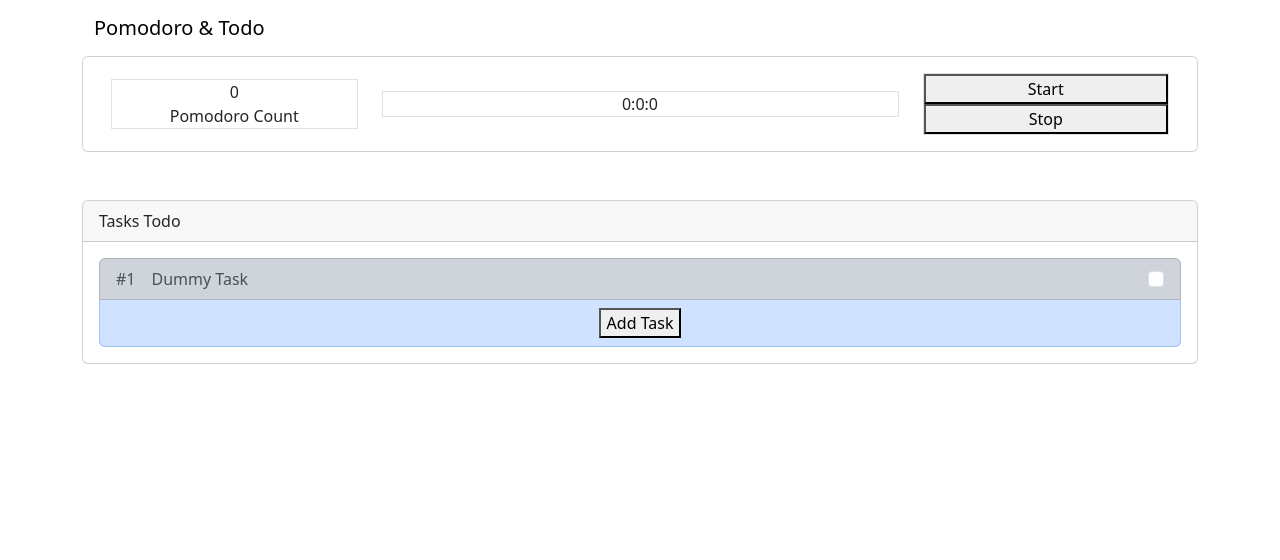
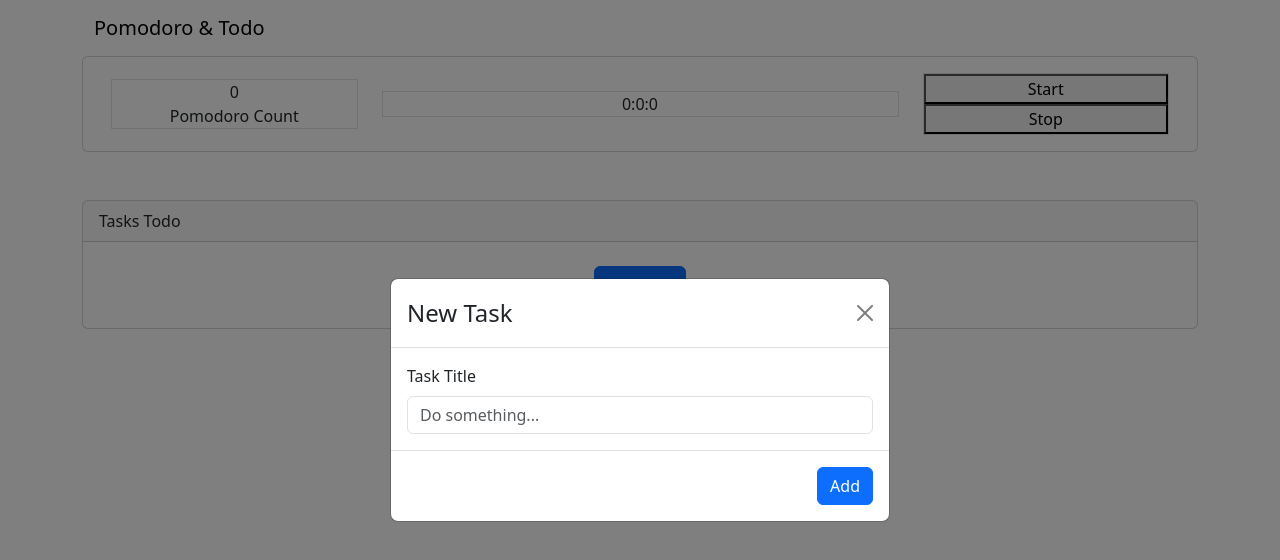
Before and after one commit to Jek08/pomodoro-todo-app, a React (Create React App) app: page / in a window 1280 px wide. Both pictures are taken after a click on the button "Add Task". Shown: the top 560 px of the page. Built offline with nearby package versions, Linux system fonts and the light colour scheme.

Commit message:
Add dialog for creating new task
rename ModalDialog to be clearer

add methods to handle creating new task and open-close new task dialog

add state to trigger dialog open-close

styling

```diff
--- a/src/app/viewmodel/TodoListViewModel.ts
+++ b/src/app/viewmodel/TodoListViewModel.ts
@@ -3,13 +3,14 @@ import ViewModel from "commons/base/ViewModel";
 interface Task {
   id: number;
   title: string;
-  dueTime: Date;
+  dueTime?: Date;
   isDone: boolean;
 };
 
 class TodoListState {
   tasks: Task[] = new Array<Task>();
   isAllTaskDone: boolean = false;
+  showAddTaskDialog: boolean = false;
 }
 
 class TodoListViewModel extends ViewModel<TodoListState> {
@@ -17,31 +18,25 @@ class TodoListViewModel extends ViewModel<TodoListState> {
     super(new TodoListState());
   }
 
-  addTask(newTask: Task): Promise<Task> {
-    return new Promise((resolve, reject) => {
-      if (newTask.id) {
-        this.state.tasks.push(newTask);
-        resolve(newTask);
-      } else {
-        reject(`New Task doesn't have id. Task: ${newTask}`);
-      }
-    });
+  addTask(taskTitle: string){
+    const newTask: Task = {
+      id: this.state.tasks.length + 1,
+      title: taskTitle,
+      isDone: false
+    }
+    this.emit((currentState) => {
+      currentState.tasks.push(newTask);
+    })
   }
 
-  setTaskDone(id: number): Promise<Task> {
-    return new Promise((resolve, reject) => {
-      let taskId = -1;
-
-      for (let task of this.state.tasks) {
+  setTaskDone(id: number, isDone: boolean) {
+    this.emit((currentState) => {
+      currentState.tasks.map(task => {
         if (task.id === id) {
-          task.isDone = true;
-          taskId = id;
-          return resolve(task);
+          task.isDone = isDone;
         }
-      }
-
-      if (taskId === -1) return reject(`Id Task ${id} don't exist`);
-    });
+      })
+    })
   }
 }
 
--- /dev/null
+++ b/src/app/widgets/AddTaskDialog.tsx
@@ -0,0 +1,63 @@
+import React from "react";
+import { Modal } from "react-bootstrap";
+
+interface Props {
+  show: boolean;
+  onHide: () => void;
+  onAddBtnClick: (taskTitle: string) => void;
+}
+
+interface State {
+  taskTitle: string;
+}
+
+export default class AddTaskDialog extends React.Component<Props, State> {
+  constructor(props: Props) {
+    super(props);
+    this.state = {
+      taskTitle: ""
+    }
+  }
+
+  render(): React.ReactNode {
+    return (
+      <Modal
+        centered
+        backdrop="static"
+        show={this.props.show}
+        onHide={this.props.onHide}
+      >
+        <Modal.Header closeButton>
+          <Modal.Title>New Task</Modal.Title>
+        </Modal.Header>
+        <Modal.Body>
+          <form id="addTaskForm">
+            <div>
+              <label className="form-label">Task Title</label>
+              <input
+                className="form-control"
+                type="text"
+                id="taskTitleInput"
+                placeholder="Do something..."
+                onChange={(e) => this.setState({ taskTitle: e.target.value })}
+                value={this.state.taskTitle}
+              />
+            </div>
+          </form>
+        </Modal.Body>
+        <Modal.Footer>
+          <button
+            className="btn btn-primary"
+            form="addTaskForm"
+            onClick={(e) => {
+              e.preventDefault();
+              this.props.onAddBtnClick(this.state.taskTitle);
+            }}
+          >
+            Add
+          </button>
+        </Modal.Footer>
+      </Modal>
+    );
+  }
+}
--- a/src/app/widgets/PomodoroTimer.tsx
+++ b/src/app/widgets/PomodoroTimer.tsx
@@ -5,7 +5,7 @@ import {
   PomodoroTimerViewModel,
   TimerState,
 } from "app/viewmodel/PomodoroTimerViewModel";
-import ModalDialog from "commons/ui/ModalDialog";
+import FinalModalDialog from "commons/ui/FinalModalDialog";
 
 class PomodoroCounter extends React.Component<{ count: number }> {
   render(): React.ReactNode {
@@ -69,7 +69,7 @@ export default class PomodoroTimer extends ViewController<
     return (
       <Card id="PomodoroTimer" className="mb-5">
         <div className="container">
-          <ModalDialog
+          <FinalModalDialog
             isShow={this.vmState.isEnded}
             body="Take some rest!"
             handleClose={this.handleClose.bind(this)}
--- a/src/app/widgets/TodoList.tsx
+++ b/src/app/widgets/TodoList.tsx
@@ -6,18 +6,26 @@ import {
 import ViewController from "commons/base/ViewController";
 import CardWithHeader from "commons/ui/CardWithHeader";
 import React from "react";
+import AddTaskDialog from "./AddTaskDialog";
 
-class TaskItem extends React.Component<{ task: Task; isDone: boolean }> {
-  constructor(task: Task, isDone: boolean) {
-    super({ task, isDone });
+interface Props {
+  task: Task;
+  isDone: boolean,
+  onTaskDone: (id: number, isDone: boolean) => void
 }
 
+class TaskItem extends React.Component<Props> {
   render(): React.ReactNode {
     const task = this.props.task;
-    const oddTaskBg = task.id % 2 !== 0 ? "list-group-item-dark" : "list-group-item-light";
+    // const oddTaskBg =
+    //   task.id % 2 !== 0 ? "bg-gray-" : "list-group-item-light";
 
     return (
-      <li className={"list-group-item d-flex justify-content-between " + oddTaskBg} >
+      <li
+        className={
+          "list-group-item d-flex justify-content-between bg-light bg-gradient border-1 rounded-0 m-1"
+        }
+      >
         <div>
           <span className="me-3">#{task.id}</span>
           <span>{task.title}</span>
@@ -25,8 +33,8 @@ class TaskItem extends React.Component<{ task: Task; isDone: boolean }> {
         <input
           className="form-check-input"
           type="checkbox"
-            value=""
           id="TaskCheckbox"
+          onChange={(e) => this.props.onTaskDone(task.id, e.target.checked)}
         />
       </li>
     );
@@ -42,39 +50,41 @@ export default class TodoList extends ViewController<
     super({}, new TodoListViewModel());
   }
 
-  addTaskButtonHandler() {
-    let currentTasks = this.vmState.tasks;
-    let newTask: Task = {
-      id: currentTasks.length + 1,
-      title: "Dummy Task",
-      dueTime: new Date(Date.now()),
-      isDone: false,
-    };
-    currentTasks.push(newTask);
-    this.viewModel.emit((state) => {
-      state.tasks = currentTasks;
+  handleShowDialog() {
+    this.viewModel.emit((currentState) => {
+      currentState.showAddTaskDialog = currentState.showAddTaskDialog
+        ? false
+        : true;
     });
   }
 
   render(): React.ReactNode {
     return (
+      <>
         <CardWithHeader id="todolist" className="" cardTitle="Tasks Todo">
           <ul className="list-group">
             {this.vmState.tasks.map((task, i) => {
               return (
-              <TaskItem key={i} task={task} isDone={task.isDone}></TaskItem>
+                <TaskItem key={i} task={task} isDone={task.isDone} onTaskDone={this.viewModel.setTaskDone.bind(this.viewModel)}></TaskItem>
               );
             })}
-          <li className="list-group-item list-group-item-primary d-flex justify-content-center">
+            <li className="list-group-item border-0 d-flex justify-content-center">
               <button
                 id="AddTaskButton"
-              onClick={this.addTaskButtonHandler.bind(this)}
+                onClick={this.handleShowDialog.bind(this)}
+                className="btn btn-primary"
               >
                 Add Task
               </button>
             </li>
           </ul>
         </CardWithHeader>
+        <AddTaskDialog
+          show={this.vmState.showAddTaskDialog}
+          onHide={this.handleShowDialog.bind(this)}
+          onAddBtnClick={this.viewModel.addTask.bind(this.viewModel)}
+        />
+      </>
     );
   }
 }
```
Also changed, not shown: src/commons/ui/FinalModalDialog.tsx (renamed from src/commons/ui/ModalDialog.tsx). Lines whose indentation alone changed are shown as unchanged.
